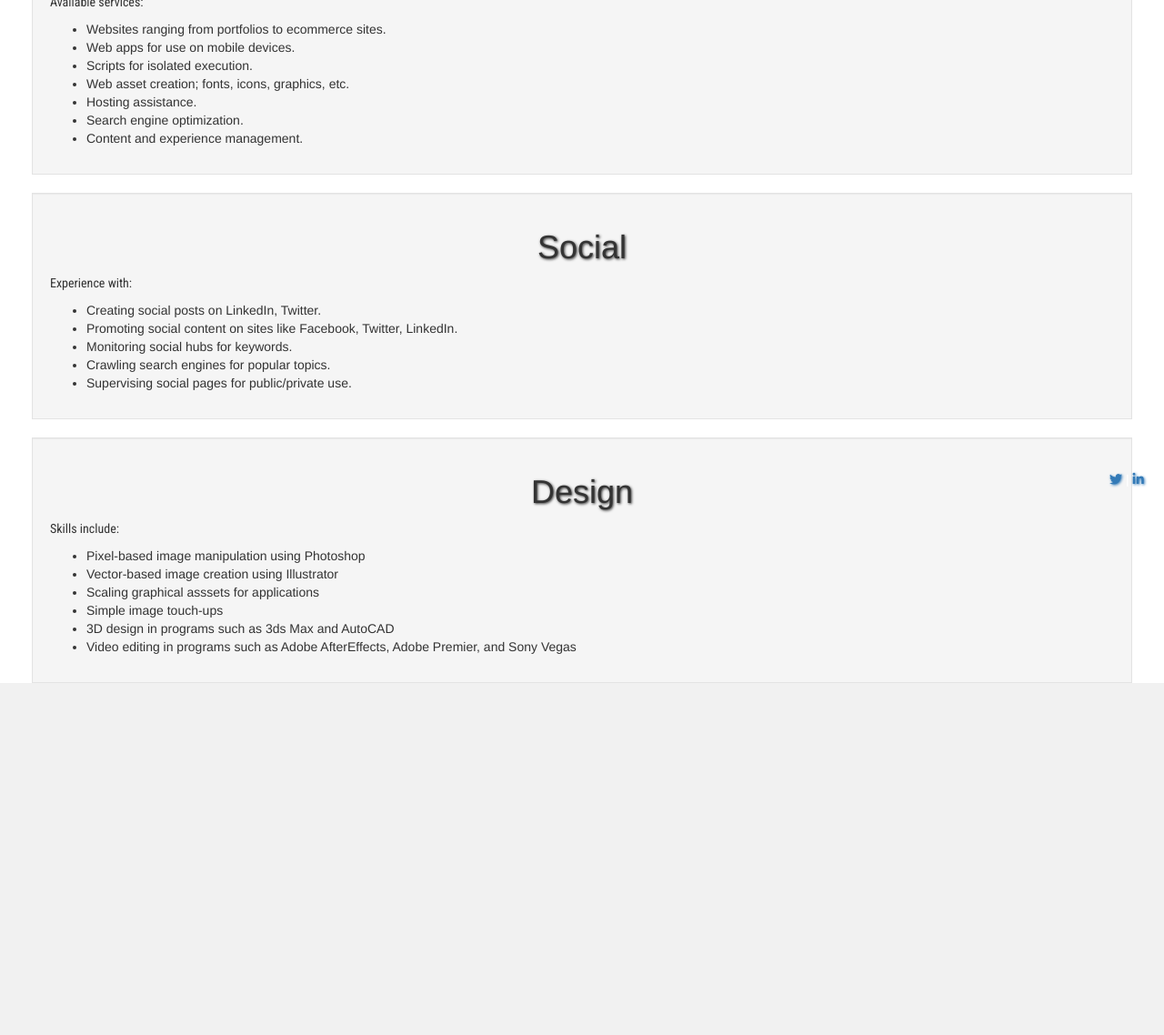
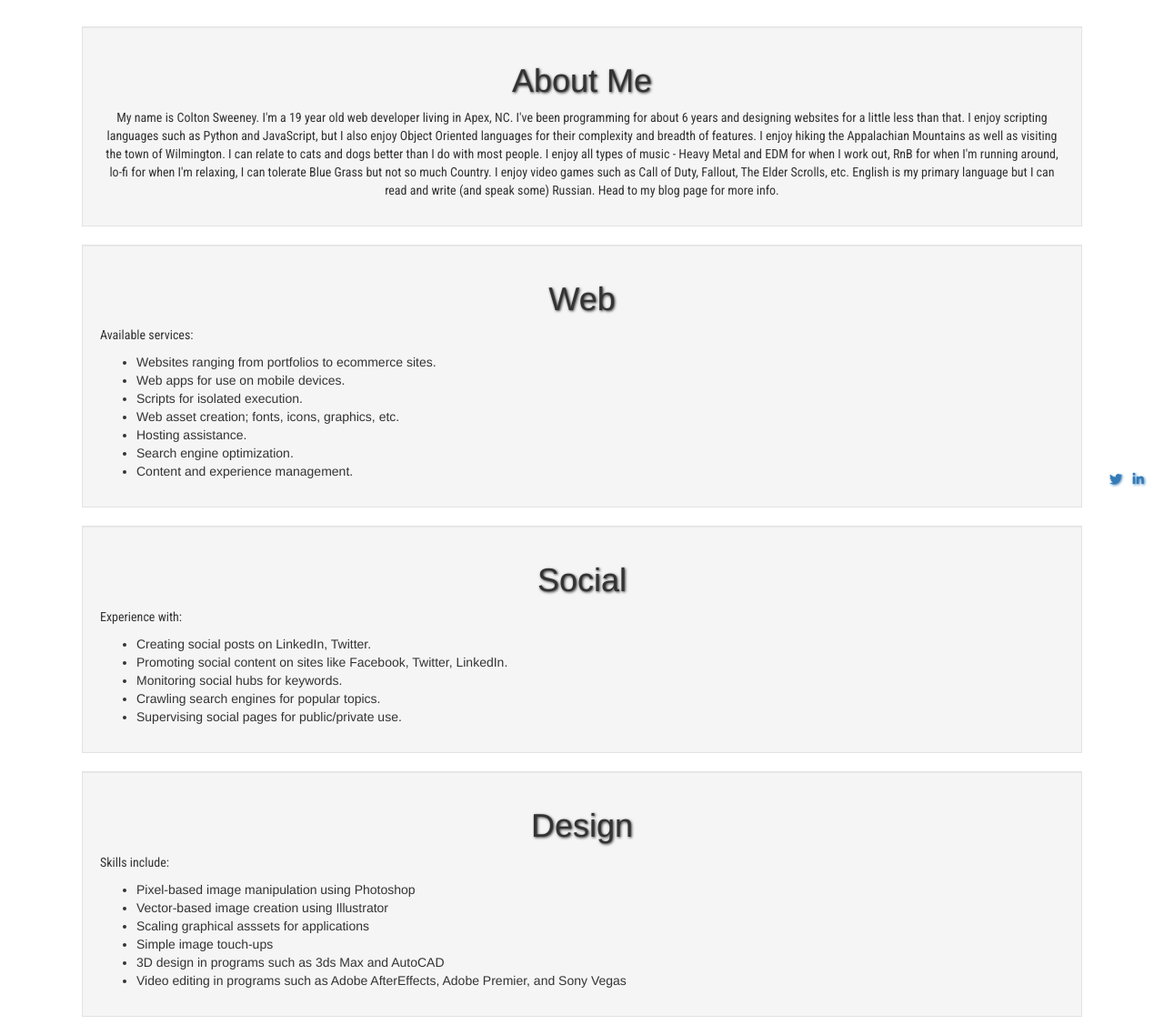
Before and after one commit to pizdetz/portfolio, a Django app: page /services/ in a window 1280 px wide. Shown: the part 248-1386 px from the top of the page at 91% size. Before the commit the page ends 999 px from the top, so only its background shows below. Run offline with Django 3.2, Linux system fonts and the light colour scheme; some libraries are stand-ins or nearby versions.

Commit message:
fix bootstrap version errors and update UI.

```diff
--- a/blog/templates/blog/blog.html
+++ b/blog/templates/blog/blog.html
@@ -1,5 +1,8 @@
 {% extends "portfolio/header.html" %}
 {% block content %}
+<div class="jumbotron text-center header">
+  <h1>Blog</h1>
+</div>
 
 <div class="container-fluid">
   {% for post in object_list %}
--- a/portfolio/static/portfolio/css/index.css
+++ b/portfolio/static/portfolio/css/index.css
@@ -2,36 +2,20 @@
 .navbar {
 	margin-bottom: 0;
 	border-radius: 0;
-	height: 150px;
 }
 
 * {
 	border-radius: 0 !important;
 }
 
-#body {
-	padding-left: 50px;
-	padding-right: 50px;
-}
-
 #blog-post {
 	text-align: left;
-}
-
-/* Set height of the grid so .sidenav can be 100% (adjust as needed) */
-.row.content {
-	height: 450px
-}
-
-
-.page-title {
-	color:white;
-	text-shadow:1px 1px 1px;
 }
 
 h1,
 a {
 	font-family: "Montserrat", sans-serif;
+	color: white;
 	text-shadow:1px 1px 3px;
 }
 
@@ -39,14 +23,26 @@
   font-family: "Roboto Condensed", sans-serif;
 }
 
-.banner {
-	background-image: url(../img/codeblue.jpg);
+/* Heading content container placed at tops of pages */
+.header {
+	background-image: url(../img/field_landscape.jpg);
 	background-position: center;
 	background-size: cover;
 	background-repeat: no-repeat;
 }
 
+.home-header {
+	background-image: url(../img/field_landscape.jpg);
+	background-position: center;
+	background-size: cover;
+	background-repeat: no-repeat;
+}
 
+/* Body content container of pages */
+.content {
+	padding-left: 75px;
+	padding-right: 75px;
+}
 
 /* Set black background color, white text and some padding */
 footer {
@@ -55,17 +51,12 @@
 	padding: 15px;
 }
 
-
 /***************/
 /*MEDIA QUERIES*/
 /***************/
 
 /* On small screens, set height to 'auto' for sidenav and grid */
 @media screen and (max-width: 768px) {
-	.sidenav {
-		height: auto;
-		padding: 15px;
-	}
 	.row.content {
 	  height: auto;
 	}
@@ -73,7 +64,7 @@
 		height: auto;
 	}
 	.brand {
-		content: url(../img/title.png);
+		content: url(../img/name.png);
 		width: 50%;
 		height: auto;
 	}
--- a/portfolio/templates/portfolio/header.html
+++ b/portfolio/templates/portfolio/header.html
@@ -5,7 +5,7 @@
   <title>Colton Sweeney</title>
   <meta charset="utf-8" />
   <script src="https://ajax.googleapis.com/ajax/libs/jquery/3.2.1/jquery.min.js"></script> {% load static from staticfiles %}
-  <link rel="stylesheet" href="{% static 'portfolio/css/index.css' %}">
+  <link rel="stylesheet" href="{% static 'portfolio/css/index.css' %}?rand=12345">
   <link rel="stylesheet" href="{% static 'portfolio/css/bootstrap.min.css' %}" type="text/css">
   <link rel="icon" href="{% static 'portfolio/img/favicon_trans.png' %}">
   <script src="{% static 'portfolio/js/index.js' %}"></script>
@@ -25,6 +25,7 @@
   </style>
 </head>
 <body>
+
   <!--Top Navigation Bar-->
   <nav class="navbar navbar-inverse">
     <div class="container-fluid">
@@ -34,7 +35,7 @@
         	<span class="icon-bar"></span>
         	<span class="icon-bar"></span>
       	</button>
-        <a class="navbar-brand" href="/"><img class="brand" src="../../static/portfolio/img/title.png"></a>
+        <a class="navbar-brand" href="/"><img class="brand" src="../../static/portfolio/img/name.png"></a>
       </div>
       <div class="collapse navbar-collapse" id="myNavbar">
         <ul class="nav navbar-nav navbar-right">
@@ -47,6 +48,7 @@
       </div>
     </div>
   </nav>
+
   <!--Notification Bar Under Navigation Bar-->
   {% if messages %}
   <ul class="messages">
@@ -55,20 +57,21 @@
     {% endfor %}
   </ul>
   {% endif %}
+
   <!--Body Area-->
-  <div id="body" class="container-fluid text-center">
+  <div class="container-fluid text-center">
     <div class="row content">
       <!--Center Content Container-->
         {% block content %}
-
         {% endblock %}
     </div>
   </div>
-<!--Footer of Web Page-->
-<footer class="footer text-right navbar-fixed-bottom">
-  <a href="https://twitter.com/coltonsdev"><i class="fa fa-twitter link"></i></a> |
-  <a href="https://www.linkedin.com/in/colton-sweeney/"><i class="fa fa-linkedin link"></i> </a> |
-</footer>
+
+  <!--Footer of Web Page-->
+  <footer class="footer text-right navbar-fixed-bottom">
+    <a href="https://twitter.com/coltonsdev"><i class="fa fa-twitter link"></i></a> |
+    <a href="https://www.linkedin.com/in/colton-sweeney/"><i class="fa fa-linkedin link"></i> </a> |
+  </footer>
 
 </body>
 
--- a/portfolio/templates/portfolio/services.html
+++ b/portfolio/templates/portfolio/services.html
@@ -1,5 +1,21 @@
 {% extends "portfolio/header.html" %}
 {% block content %}
+<div class="jumbotron header">
+  <h1>About</h1>
+</div>
+<div class="container-fluid content">
+  <div class="well">
+    <h1 class="text-center">About Me</h1>
+    <p>My name is Colton Sweeney. I'm a 19 year old web developer living in Apex, NC. I've been programming for about 6 years
+        and designing websites for a little less than that. I enjoy scripting languages such as Python and JavaScript, but
+        I also enjoy Object Oriented languages for their complexity and breadth of features. I enjoy hiking the Appalachian
+        Mountains as well as visiting the town of Wilmington. I can relate to cats and dogs better than I do with most people.
+        I enjoy all types of music - Heavy Metal and EDM for when I work out, RnB for when I'm running around, lo-fi for when
+        I'm relaxing, I can tolerate Blue Grass but not so much Country. I enjoy video games such as Call of Duty, Fallout,
+        The Elder Scrolls, etc. English is my primary language but I can read and write (and speak some) Russian. Head to my
+        blog page for more info.</p>
+  </div>
+
   <div class="well">
     <h1 class="text-center">Web</h1>
     <p class="text-left">Available services: </p>
@@ -36,4 +52,6 @@
       <li>Video editing in programs such as Adobe AfterEffects, Adobe Premier, and Sony Vegas</li>
     </ul>
   </div>
+</div>
+
 {% endblock content %}
```
Also changed, not shown: portfolio/templates/portfolio/contact.html (+11 -6 lines), portfolio/templates/portfolio/home.html (+5 -13 lines), portfolio/templates/portfolio/portfolio.html (+6 -3 lines), portfolio/static/portfolio/img/name.png (added), portfolio/static/portfolio/img/title.png (deleted), portfolio/static/portfolio/img/title_glow.png (deleted). Lines whose indentation alone changed are shown as unchanged.
